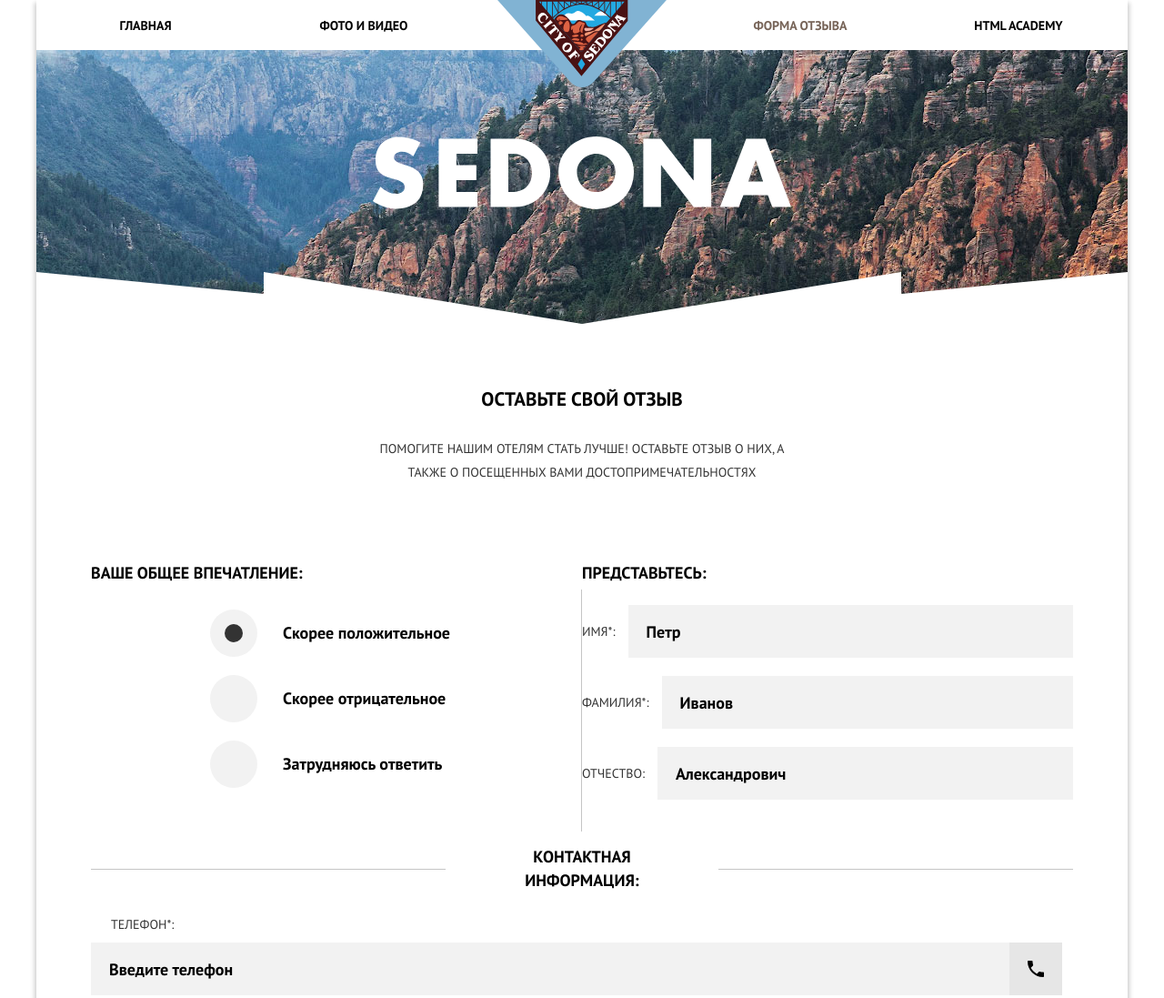
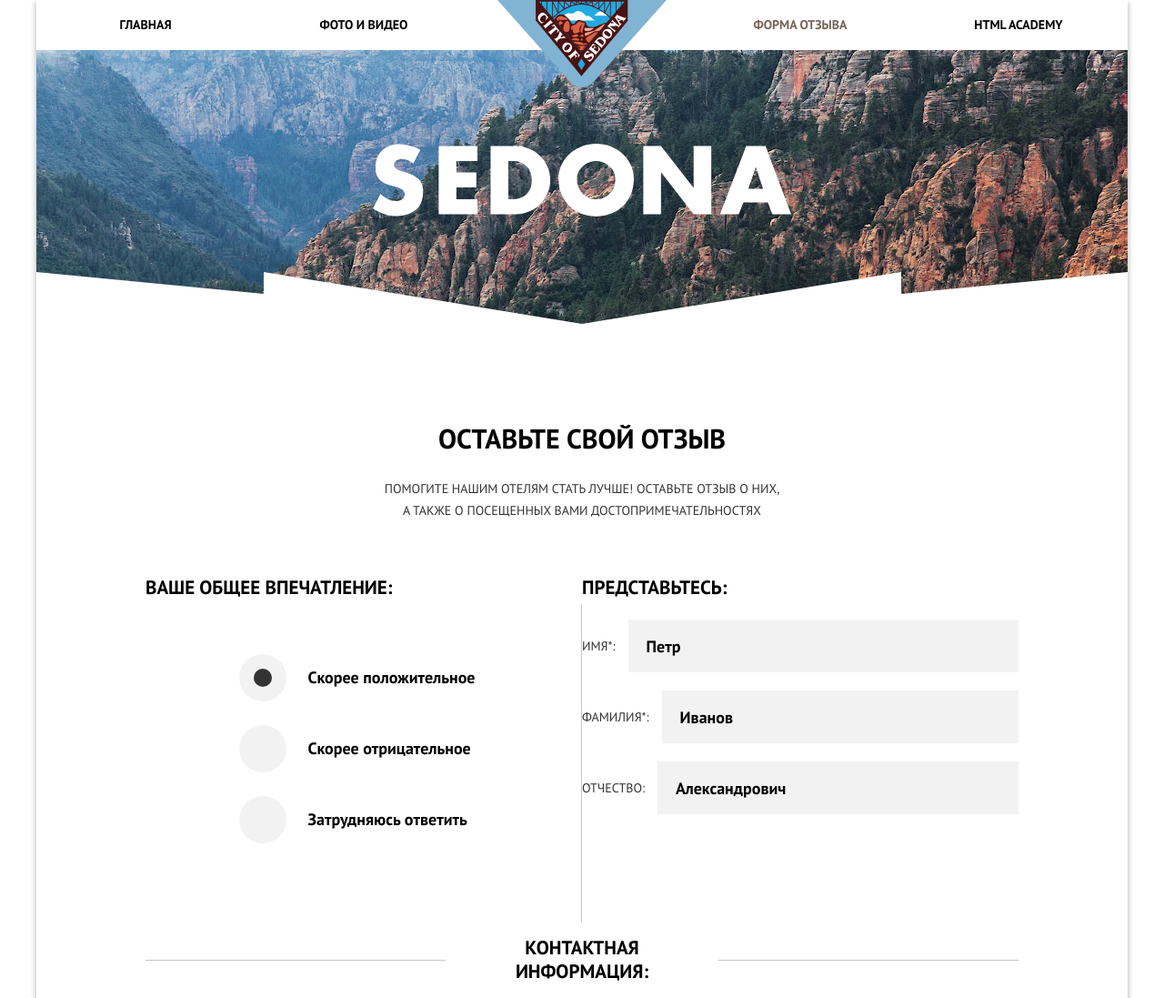
Before and after one commit to Andicat/908905-sedona-17, a plain HTML site: page source/form.html in a window 1280 px wide. Shown: the top 1097 px of the page at 91% size. Drawn offline with nearby package versions, Linux system fonts and the light colour scheme; files that its build step writes are made by us from their sources.

Commit message:
Интро - Форма

```diff
--- a/source/less/blocks/intro.less
+++ b/source/less/blocks/intro.less
@@ -4,32 +4,11 @@
 
 .intro_index {
   padding: 43px 20px 10px 20px;
-}
-
-.intro_photo {
-  padding: 40px 20px 34px 20px;
-}
-
-.intro_form {
-  padding: 40px 20px 20px 20px;
-}
-
-.intro_index .intro__wrapper {
+  .intro__wrapper {
     width: 256px;
     margin: 0 auto;
   }
-
-.intro_photo .intro__wrapper {
-  width: 271px;
-  margin: 0 auto;
-}
-
-.intro_form .intro__wrapper {
-  width: 277px;
-  margin: 0 auto;
-}
-
-.intro_index::after {
+  &::after {
     content: "";
     position: absolute;
     width: 100%;
@@ -39,17 +18,34 @@
     left: 0;
     bottom: -37px;
   }
+}
+
+.intro_photo {
+  padding: 40px 20px 34px 20px;
+  .intro__wrapper {
+    width: 271px;
+    margin: 0 auto;
+  }
+}
+
+.intro_form {
+  padding: 37px 20px 17px 20px;
+  .intro__wrapper {
+    width: 277px;
+    margin: 0 auto;
+  }
+}
 
 .intro__title {
   font-size: 18px;
   line-height: 26px;
   font-weight: bold;
-  margin: 0 0 28px 0;
+  margin: 0 0 27px 0;
 }
 
 .intro__text {
   font-size: 14px;
-  line-height: 26px;
+  line-height: 24px;
   color: @darkgrey;
   margin: 0;
 }
@@ -57,34 +53,36 @@
 @media (min-width: @tablet-width) {
   .intro_index {
     padding: 50px 20px;
+    .intro__wrapper {
+      width: 492px;
     }
-
-  .intro_index .intro__wrapper {
-    width: 492px;
+    .intro__title {
+      font-size: 21px;
+    }
+    &::after {
+      display: none;
+    }
   }
 
   .intro_photo {
     padding: 75px 20px;
+    .intro__wrapper {
+      width: 430px;
+    }
+    .intro__title {
+      font-size: 30px;
+    }
   }
 
   .intro_form {
-    padding: 70px 20px;
+    padding: 75px 20px 58px;
+    .intro__title {
+      font-size: 30px;
+      margin-bottom: 31px;
     }
-
-  .intro_photo .intro__wrapper {
-    width: 430px;
+    .intro__wrapper {
+      width: 440px;
     }
-
-  .intro_form .intro__wrapper {
-    width: 450px;
-  }
-
-  .intro_index::after {
-    display: none;
-  }
-
-  .intro__title {
-    font-size: 21px;
   }
 }
 
@@ -92,4 +90,11 @@
   .intro__wrapper {
     margin: 52px auto 50px;
   }
+
+  .intro_form {
+    padding: 113px 20px 45px;
+    .intro__title {
+      margin-bottom: 30px;
     }
+  }
+}
--- a/source/less/blocks/main-nav.less
+++ b/source/less/blocks/main-nav.less
@@ -66,6 +66,7 @@
 
   .main-nav__link {
     font-size: 14px;
+    line-height: 24px;
     background-color: @white;
     box-shadow: none;
     color: @black;
--- a/source/less/blocks/review-form.less
+++ b/source/less/blocks/review-form.less
@@ -40,6 +40,7 @@
 .review-form__label {
   position: relative;
   color: @darkgrey;
+  font-size: 14px;
   line-height: 26px;
   margin-right: 14px;
   text-align: left;
@@ -115,8 +116,8 @@
 .review-form__option {
   box-sizing: border-box;
   cursor: pointer;
-  padding: 18px 0 18px 80px;
-  margin-bottom: 10px;
+  padding: 18px 0 18px 75px;
+  margin-bottom: 16px;
   .review-form__label {
     cursor: pointer;
     font-size: 18px;
@@ -133,7 +134,7 @@
     height: 52px;
     background-color: #f2f2f2;
     border-radius: 5px;
-    left: -80px;
+    left: -75px;
     top: 50%;
     transform: translateY(-50%);
   }
@@ -158,7 +159,7 @@
     height: 20px;
     border-radius: 50%;
     background-color: @darkgrey;
-    left: -64px;
+    left: -59px;
     top: 50%;
     transform: translateY(-50%);
   }
@@ -184,7 +185,7 @@
 .review-form__text {
   box-sizing: border-box;
   width: 100%;
-  min-height: 160px;
+  height: 160px;
   border: none;
   font-size: 18px;
   line-height: 26px;
@@ -233,6 +234,7 @@
   }
 
   .review-form__title {
+    font-size: 21px;
     width: 300px;
     padding: 0 50px;
   }
@@ -245,6 +247,9 @@
       text-align: left;
       padding: 0;
       width: 100%;
+    }
+    .review-form__list {
+      padding: 33px 0;
     }
   }
 
@@ -291,6 +296,9 @@
 }
 
 @media (min-width: @desktop-width) {
+  .review-form {
+    padding: 0 120px;
+  }
   .review-form__group_sight {
     .review-form__list {
       flex-wrap: nowrap;
--- a/source/less/blocks/welcome.less
+++ b/source/less/blocks/welcome.less
@@ -1,5 +1,5 @@
 .welcome {
-  height: 160px;
+  height: 158px;
   background-color: #9d8e87;
   background-image: url(../img/bg-intro-triangle-mobile.svg), url("../img/bg-back-mobile@1x.jpg");
   background-repeat: no-repeat;
@@ -12,9 +12,9 @@
 }
 
 .welcome_logo {
-  margin-top: 50px;
-  width: 229px;
-  height: 39px;
+  margin-top: 51px;
+  width: 230px;
+  height: 40px;
 }
 
 .welcome_index .welcome_logo {
@@ -55,4 +55,8 @@
   .welcome_index {
     height: 518px;
   }
+
+  .welcome_logo {
+    margin-top: 103px;
+  }
 }
```
Lines whose indentation alone changed are shown as unchanged.
